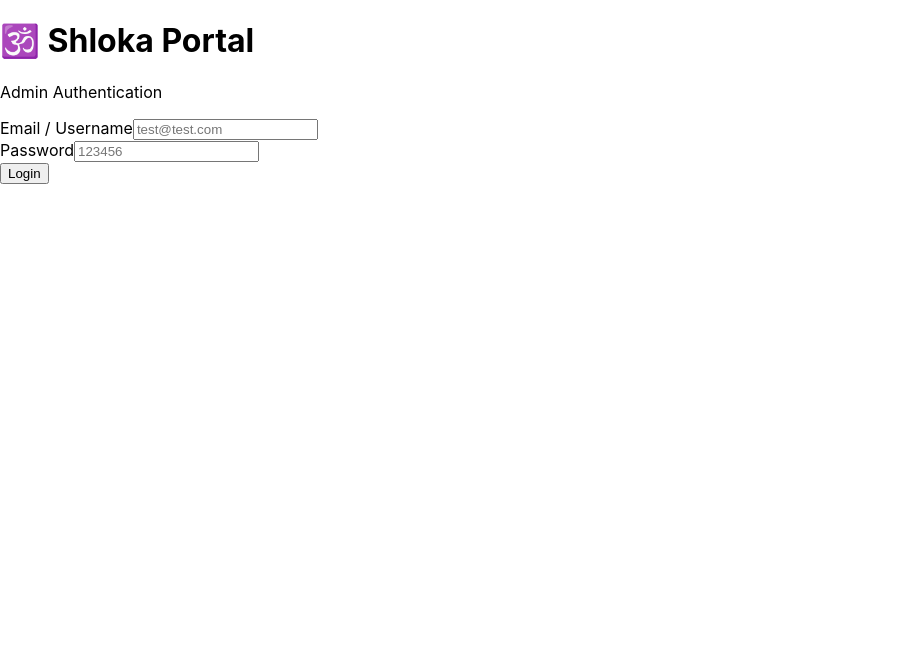
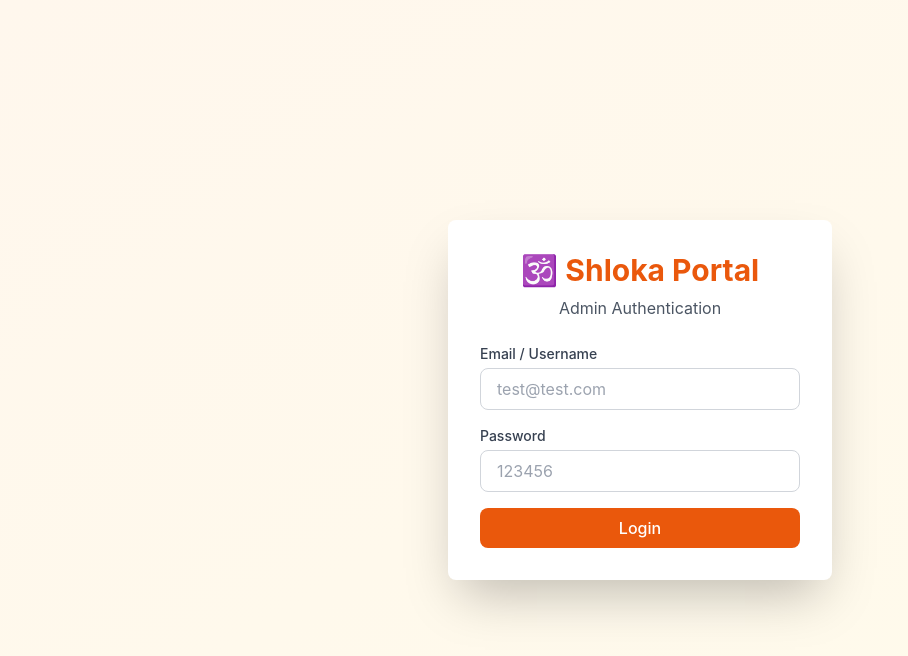
Before and after one commit to Manvendra2000/data-entry-cms-react, a React (Create React App) app: page / in a window 1280 px wide. Shown: the top 656 px of the page, without its empty margins (0-908 px from the left). Built offline with nearby package versions, Linux system fonts and the light colour scheme.

Commit message:
tailwind css fixed

```diff
--- a/package.json
+++ b/package.json
@@ -38,5 +38,10 @@
       "last 1 firefox version",
       "last 1 safari version"
     ]
+  },
+  "devDependencies": {
+    "autoprefixer": "^10.4.24",
+    "postcss": "^8.5.6",
+    "tailwindcss": "^3.4.19"
   }
 }
--- /dev/null
+++ b/postcss.config.js
@@ -0,0 +1,6 @@
+module.exports = {
+  plugins: {
+    tailwindcss: {},
+    autoprefixer: {},
+  },
+}
--- a/src/App.css
+++ b/src/App.css
@@ -1,3 +1,7 @@
+@tailwind base;
+@tailwind components;
+@tailwind utilities;
+
 .App {
   text-align: center;
 }
--- a/src/index.css
+++ b/src/index.css
@@ -11,3 +11,7 @@
   font-family: source-code-pro, Menlo, Monaco, Consolas, 'Courier New',
     monospace;
 }
+
+@tailwind base;
+@tailwind components;
+@tailwind utilities;
--- /dev/null
+++ b/tailwind.config.js
@@ -0,0 +1,10 @@
+/** @type {import('tailwindcss').Config} */
+module.exports = {
+  content: [
+    "./src/**/*.{js,jsx,ts,tsx}",
+  ],
+  theme: {
+    extend: {},
+  },
+  plugins: [],
+}
```
Also changed, not shown: 1 other file (tests, documents, lock files or other folders).
